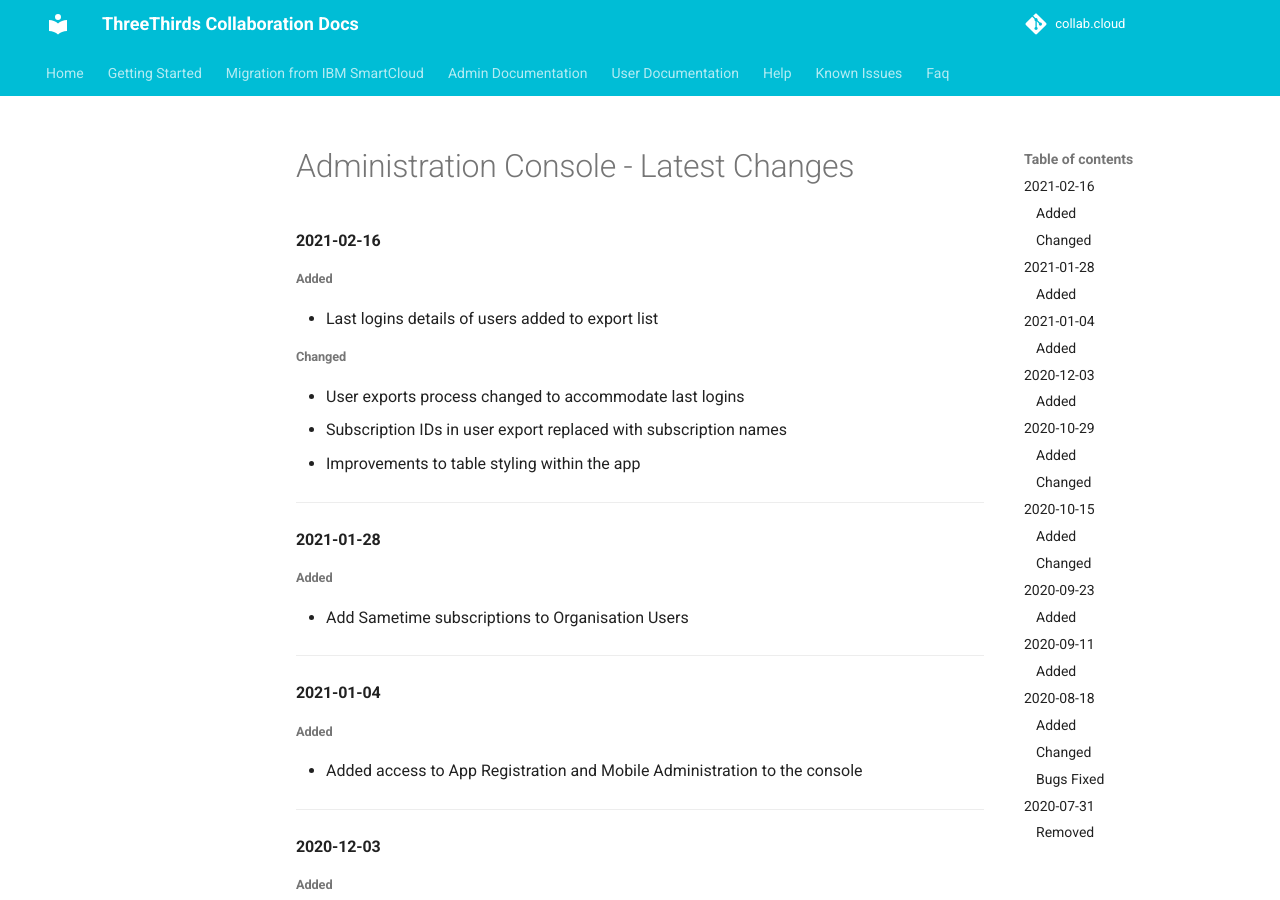
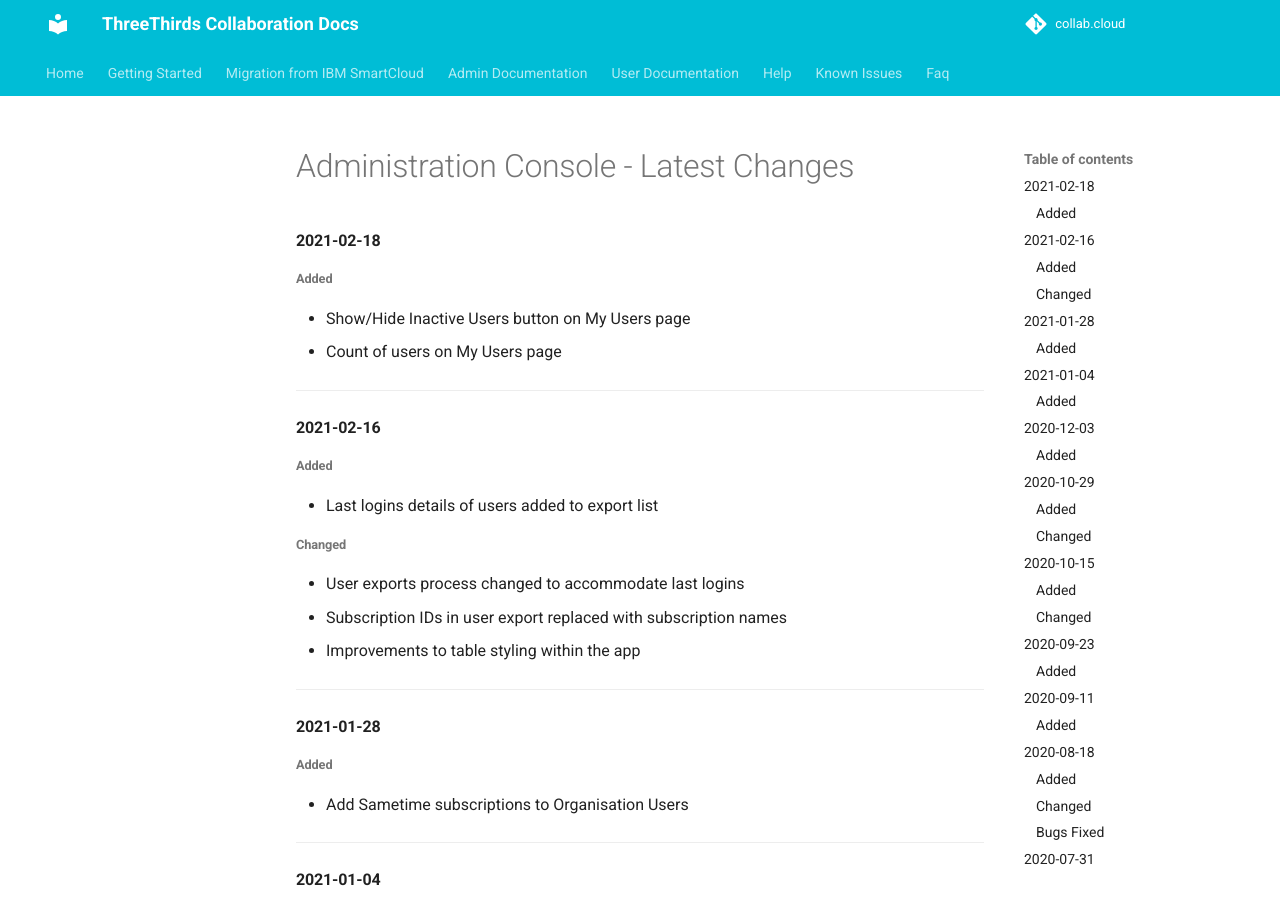
Before and after one commit to collabdotcloud/docs.collab.cloud, an MkDocs documentation site: the page built from docs/admin/admin-latest-changes.md, in a window 1280 px wide and 900 px high. Built offline with MkDocs 1.6.1 and Material for MkDocs 9.7.7, drawn with Linux system fonts in a browser that asks for light colours.

Commit message:
admin console changes

```diff
--- a/docs/admin/admin-latest-changes.md
+++ b/docs/admin/admin-latest-changes.md
@@ -1,4 +1,13 @@
 # Administration Console - Latest Changes
+
+#### 2021-02-18
+
+###### Added
+
+- Show/Hide Inactive Users button on My Users page
+- Count of users on My Users page
+
+---
 
 #### 2021-02-16
 
```
